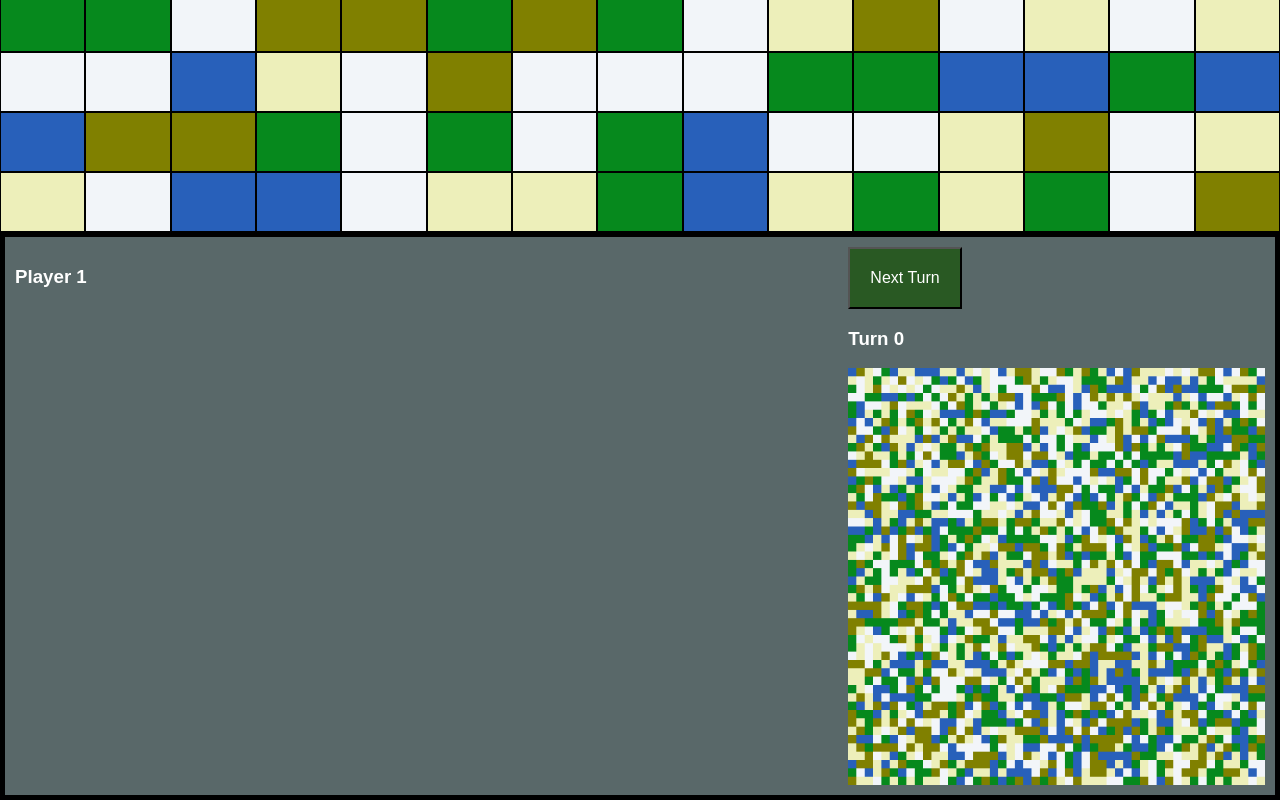
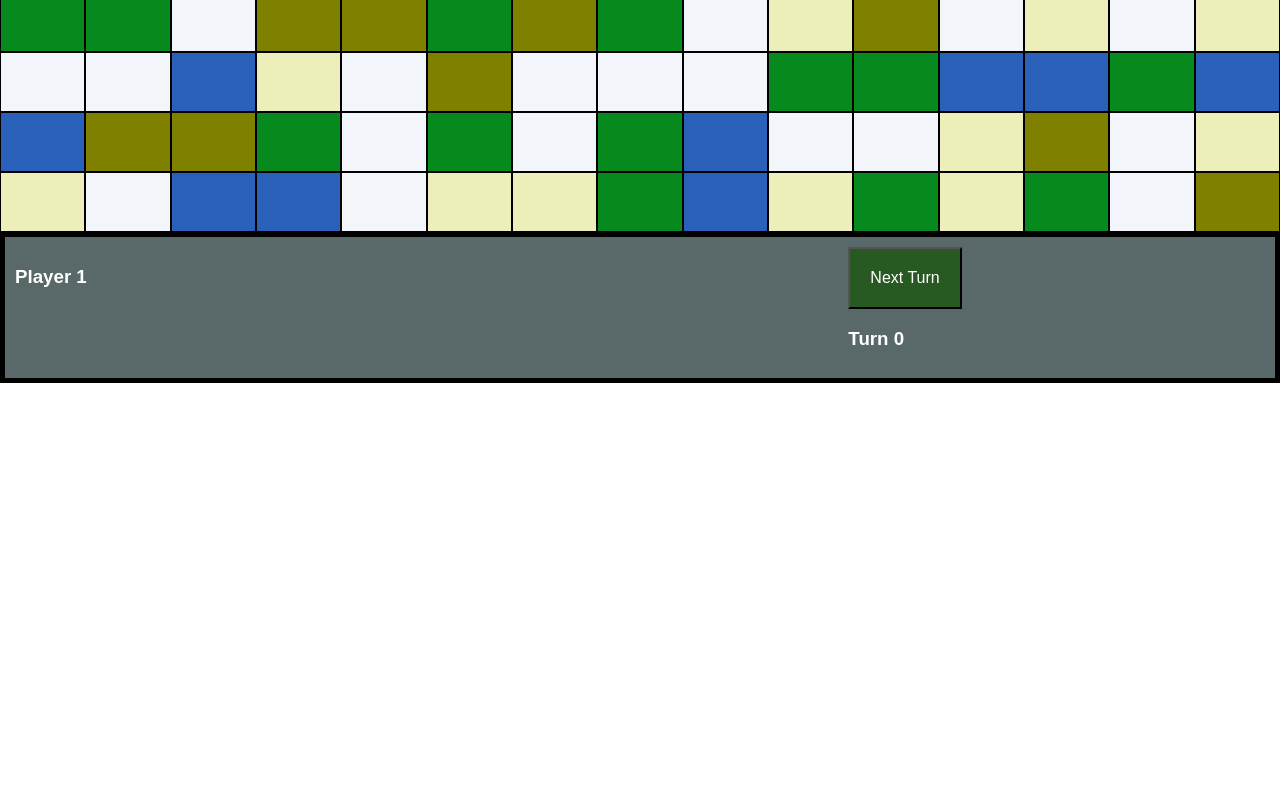
Before and after one commit to juancarloshg/civ, a React (Create React App) app: page /game in a window 1280 px wide. Shown: the part 428-1228 px from the top of the page. After the commit the page ends 811 px from the top, so only its background shows below. Built offline with nearby package versions, Linux system fonts and the light colour scheme.

Commit message:
update map to be a square and to display the current viewgrid area

```diff
--- a/src/components/game/grid/ViewGrid.tsx
+++ b/src/components/game/grid/ViewGrid.tsx
@@ -33,7 +33,7 @@ interface OwnProps {
 type GridProps = OwnProps
 
 export const ViewGrid: React.FunctionComponent<GridProps> = ({ size, viewGrid, tileComponent }) => (
-    <FlexContainer direction="column" data-testid="game-grid">
+    <FlexContainer basis="auto" direction="column" data-testid="game-grid">
         {repeat(size.height, (row: number) => {
             const realRow = viewGrid[row][0].row
             return <TileRow key={`row${realRow}`} tileComponent={tileComponent} length={size.width} tiles={viewGrid[row]} />
--- a/src/components/game/grid/grid.selectors.ts
+++ b/src/components/game/grid/grid.selectors.ts
@@ -1,5 +1,5 @@
 import { createSelector, Selector, ParametricSelector } from 'reselect'
-import { flatten } from 'ramda'
+import { flatten, pick } from 'ramda'
 
 import { ApplicationState } from '../../../rootReducer'
 import { getViewSize } from '../../configuration/configuration.selector'
@@ -50,6 +50,20 @@ export const getMainViewGrid = createSelector(
     getCircularView
 )
 
+export const getMainViewGridBorders = createSelector(
+    getMainViewGrid,
+    (grid: ExtendedGrid): GridPosition[] =>
+        grid.reduce<GridPosition[]>(
+            (borders, tiles, rowIndex) =>
+                borders.concat(
+                    rowIndex === 0 || rowIndex === grid.length - 1
+                        ? tiles.map(({ row, col }) => ({ row, col }))
+                        : [tiles[0], tiles[tiles.length - 1]].map(pick(['row', 'col']))
+                ),
+            []
+        )
+)
+
 export const getTileByPosition: ParametricSelector<ApplicationState, GridPosition, Tile | null> = createSelector(
     getGrid,
     (_: ApplicationState, position: GridPosition) => position,
--- a/src/components/game/player/info/Minimap.tsx
+++ b/src/components/game/player/info/Minimap.tsx
@@ -1,33 +1,32 @@
 import * as React from 'react'
 import { connect } from 'react-redux'
-import styled from 'styled-components'
 import { createStructuredSelector } from 'reselect'
 
 import { ExtendedGrid } from '../../grid/grid.helpers'
 import { ApplicationState } from '../../../../rootReducer'
-import { getExtendedGrid } from '../../grid/grid.selectors'
+import { getExtendedGrid, getMainViewGridBorders } from '../../grid/grid.selectors'
 import { getSize } from '../../../configuration/configuration.selector'
 import { getColor } from '../../grid/tile/StyledTile'
 import { actions as gridActions } from '../../grid/grid.actions'
 import { GridPosition } from '../../grid/grid.types'
-
-const StyledCanvas = styled.canvas`
-    height: 100%;
-    width: 100%;
-`
 
 const pixelRatio = 10
 
 interface StateProps {
     grid: ExtendedGrid
     size: number
+    viewGridBorders: GridPosition[]
+}
+
+interface OwnProps {
+    className?: string
 }
 
 interface DispatchProps {
     setViewGridOrigin(position: GridPosition): void
 }
 
-type Props = StateProps & DispatchProps
+type Props = StateProps & DispatchProps & OwnProps
 
 export class MinimapBase extends React.Component<Props> {
     canvas: React.RefObject<HTMLCanvasElement>
@@ -46,14 +45,22 @@ export class MinimapBase extends React.Component<Props> {
     }
 
     draw() {
+        this.drawGrid()
+        this.drawViewGridBorders()
+    }
+
+    drawGrid() {
+        this.props.grid.forEach((tiles, row) => tiles.forEach((tile, col) => this.paint(row, col, getColor({ tile }))))
+    }
+
+    drawViewGridBorders() {
+        this.props.viewGridBorders.forEach(({ row, col }) => this.paint(row, col, 'black'))
+    }
+
+    paint(row: number, col: number, color: string) {
         const context = this.canvas.current!.getContext('2d')!
-
-        this.props.grid.forEach((tiles, row) =>
-            tiles.forEach((tile, col) => {
-                context.fillStyle = getColor({ tile })
-                context.fillRect(col * pixelRatio, row * pixelRatio, pixelRatio, pixelRatio)
-            })
-        )
+        context.fillStyle = color
+        context.fillRect(col * pixelRatio, row * pixelRatio, pixelRatio, pixelRatio)
     }
 
     handleClick = (event: React.MouseEvent<HTMLCanvasElement>) => {
@@ -69,14 +76,15 @@ export class MinimapBase extends React.Component<Props> {
     }
 
     render() {
-        const { size } = this.props
-        return <StyledCanvas onClick={this.handleClick} height={size * pixelRatio} width={size * pixelRatio} ref={this.canvas} />
+        const { size, className } = this.props
+        return <canvas onClick={this.handleClick} className={className} height={size * pixelRatio} width={size * pixelRatio} ref={this.canvas} />
     }
 }
 
 const mapState = createStructuredSelector<ApplicationState, StateProps>({
     grid: getExtendedGrid,
-    size: getSize
+    size: getSize,
+    viewGridBorders: getMainViewGridBorders
 })
 
 const mapDispatch: DispatchProps = {
--- a/src/components/game/player/info/PlayerInfo.tsx
+++ b/src/components/game/player/info/PlayerInfo.tsx
@@ -2,9 +2,11 @@ import * as React from 'react'
 import { createStructuredSelector } from 'reselect'
 import { connect } from 'react-redux'
 import styled from 'styled-components'
+import { min } from 'ramda'
 
 import { ApplicationState } from '../../../../rootReducer'
 import { FlexContainer } from '../../../styled/FlexContainer'
+import { FlexItem } from '../../../styled/FlexItem'
 import { getSize } from '../../../configuration/configuration.selector'
 import { Unit } from '../../units/units'
 import { ExtendedTile, Grid } from '../../grid/grid.helpers'
@@ -24,6 +26,16 @@ const StyledFlexContainer = styled(FlexContainer)`
     padding: 10px;
 `
 
+const StyledMinimap = styled(Minimap)<{ size: number }>`
+    height: ${props => props.size}px;
+    width: ${props => props.size}px;
+`
+
+export interface Size {
+    height: number
+    width: number
+}
+
 interface StateProps {
     tile: ExtendedTile | null
     unit: Unit | null
@@ -38,24 +50,58 @@ interface DispatchProps {
 
 type Props = StateProps & DispatchProps
 
-const PlayerInfoBase: React.SFC<Props> = ({ tile, unit, selectUnit, turn }) => (
+interface State {
+    miniwrapperSize: Size
+}
+
+class PlayerInfoBase extends React.Component<Props, State> {
+    minimapWrapper: React.RefObject<HTMLDivElement>
+    constructor(props: Props) {
+        super(props)
+        this.minimapWrapper = React.createRef()
+        this.state = { miniwrapperSize: { height: 0, width: 0 } }
+        this.updateMinimapWrapperSize = this.updateMinimapWrapperSize.bind(this)
+    }
+
+    componentDidMount() {
+        new ResizeObserver(this.updateMinimapWrapperSize).observe(this.minimapWrapper.current!)
+    }
+
+    updateMinimapWrapperSize() {
+        const minimapWrapper = this.minimapWrapper.current!
+        this.setState({
+            miniwrapperSize: {
+                height: minimapWrapper.getBoundingClientRect().height,
+                width: minimapWrapper.getBoundingClientRect().width
+            }
+        })
+    }
+
+    render() {
+        const { tile, unit, selectUnit, turn } = this.props
+        const { miniwrapperSize } = this.state
+        return (
             <StyledFlexContainer grow={1} basis="0">
-        <FlexContainer direction="column" grow={1} basis={`${1 / 3}%`}>
+                <FlexContainer direction="column" grow={1}>
                     <h3>Player 1</h3>
                 </FlexContainer>
-        <FlexContainer direction="column" grow={1} basis={`${1 / 3}%`}>
+                <FlexContainer direction="column" grow={1}>
                     {tile && <TileInfo tile={tile} selectUnit={selectUnit} />}
                     {unit && <UnitInfo unit={unit} />}
                 </FlexContainer>
-        <FlexContainer direction="column" grow={1} basis={`${1 / 3}%`}>
-            <div>
+                <FlexContainer direction="column" grow={1}>
+                    <FlexItem>
                         <NextTurn />
                         <h3>Turn {turn}</h3>
-            </div>
-            <Minimap />
+                    </FlexItem>
+                    <FlexContainer grow={1} ref={this.minimapWrapper} basis="auto">
+                        <StyledMinimap size={min(miniwrapperSize.height, miniwrapperSize.width)} />
+                    </FlexContainer>
                 </FlexContainer>
             </StyledFlexContainer>
         )
+    }
+}
 
 const mapState = createStructuredSelector<ApplicationState, StateProps>({
     tile: getSelectedExtendedTile,
--- a/src/components/styled/FlexContainer.tsx
+++ b/src/components/styled/FlexContainer.tsx
@@ -1,16 +1,11 @@
 import styled from 'styled-components'
+import { FlexItem, Props as FlexItemProps } from './FlexItem'
 
-interface Props {
+interface Props extends FlexItemProps {
     direction?: 'row' | 'column'
-    grow?: number
-    basis?: string
-    cssHeight?: string
 }
 
-export const FlexContainer = styled.div<Props>`
+export const FlexContainer = styled(FlexItem)<Props>`
     display: flex;
     flex-direction: ${({ direction }) => direction || 'row'};
-    flex-grow: ${({ grow }) => grow || 0};
-    flex-basis: ${({ basis }) => basis || 'auto'};
-    height: ${({ cssHeight }) => cssHeight || 'auto'};
 `
--- /dev/null
+++ b/src/components/styled/FlexItem.tsx
@@ -0,0 +1,13 @@
+import styled from 'styled-components'
+
+export interface Props {
+    grow?: number
+    basis?: string
+    cssHeight?: string
+}
+
+export const FlexItem = styled.div<Props>`
+    flex-grow: ${({ grow }) => grow || 0};
+    flex-basis: ${({ basis }) => basis || 0};
+    height: ${({ cssHeight }) => cssHeight || 'auto'};
+`
```
Also changed, not shown: src/utils/ResizeObserver.d.ts (added, +52 -0 lines). Lines whose indentation alone changed are shown as unchanged.
